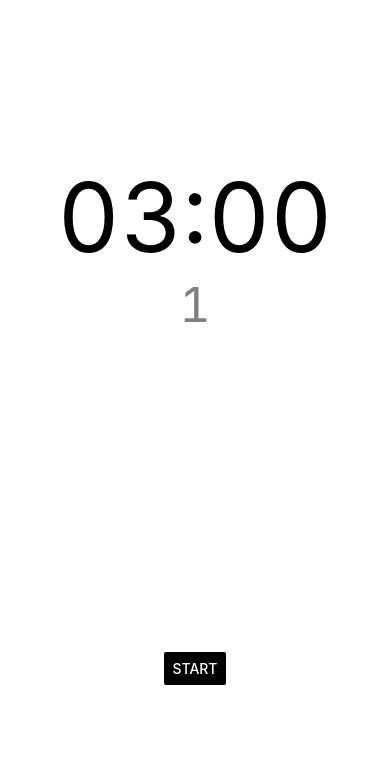
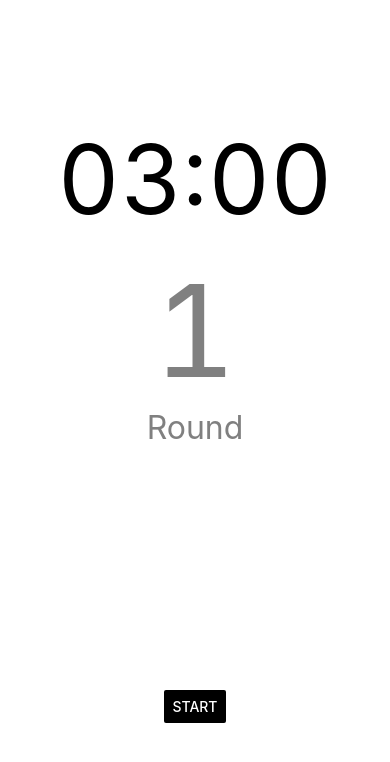
Before and after one commit to gagamil/rounds-timer-app, a React Native app: screen / in a window 390 px wide. Shown: the top 762 px of the page. Built offline with nearby package versions, Linux system fonts and the light colour scheme.

Commit message:
Increase font and add label task #4

```diff
--- a/App.js
+++ b/App.js
@@ -98,18 +98,12 @@ export default function App() {
   return (
     <View style={styles.container}>
       <View styles={styles.counters}>
-        {seconds > 0 && (
-          <>
-            <Text style={styles.activeTimer}>{timeStr}</Text>
-            <Text style={styles.roundCounter}>{count}</Text>
-          </>
-        )}
-        {restSeconds > 0 && (
-          <>
-            <Text style={styles.pauseTimer}>{timeStr}</Text>
-            <Text style={styles.roundCounter}>{count}</Text>
-          </>
-        )}
+        {seconds > 0 && <Text style={styles.activeTimer}>{timeStr}</Text>}
+        {restSeconds > 0 && <Text style={styles.pauseTimer}>{timeStr}</Text>}
+        <View>
+          <Text style={styles.roundCounter}>{count}</Text>
+          <Text style={styles.roundCounterRoundLabel}>Round</Text>
+        </View>
       </View>
       {start && (
         <View>
@@ -149,9 +143,15 @@ const styles = StyleSheet.create({
     justifyContent: "center",
   },
   roundCounter: {
-    fontSize: 48,
+    fontSize: 128,
     textAlign: "center",
     fontVariant: ["tabular-nums"],
+    color: "grey",
+    paddingTop: 16,
+  },
+  roundCounterRoundLabel: {
+    fontSize: 32,
+    textAlign: "center",
     color: "grey",
   },
   activeTimer: {
```
